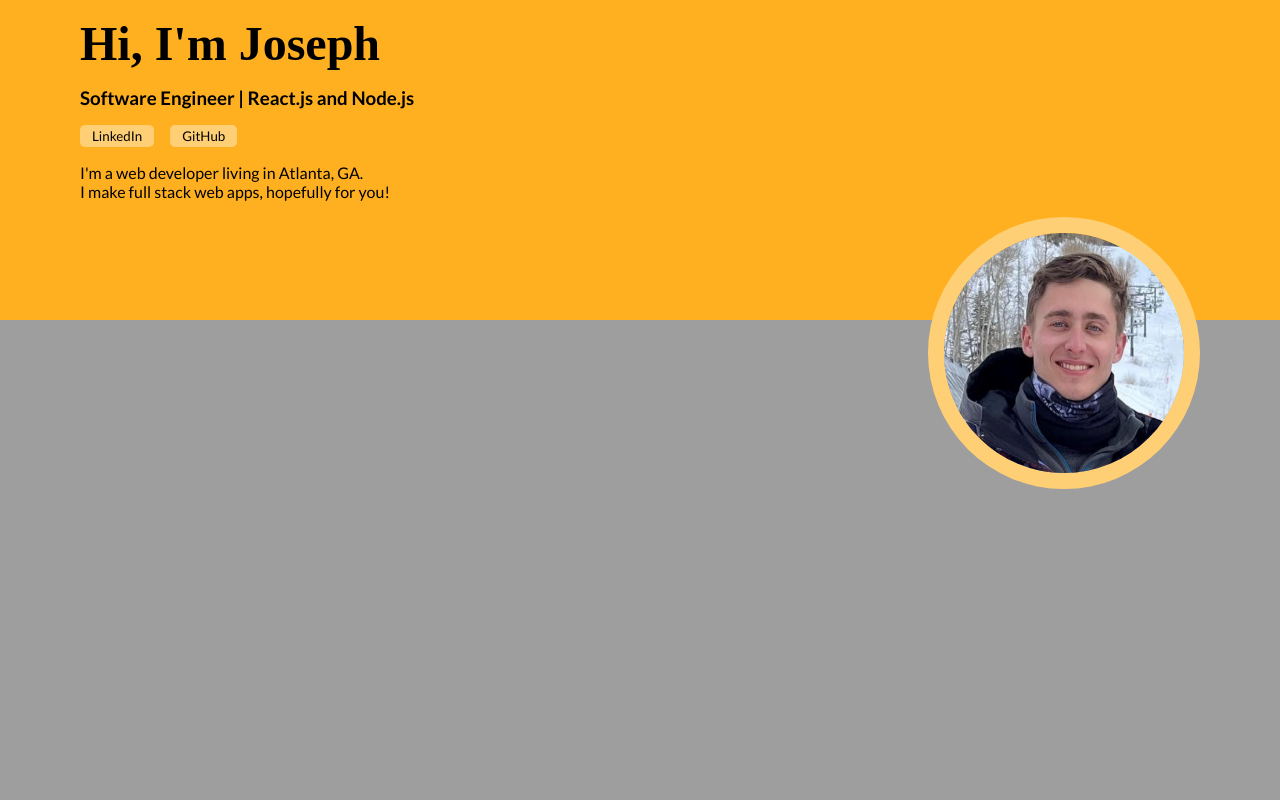
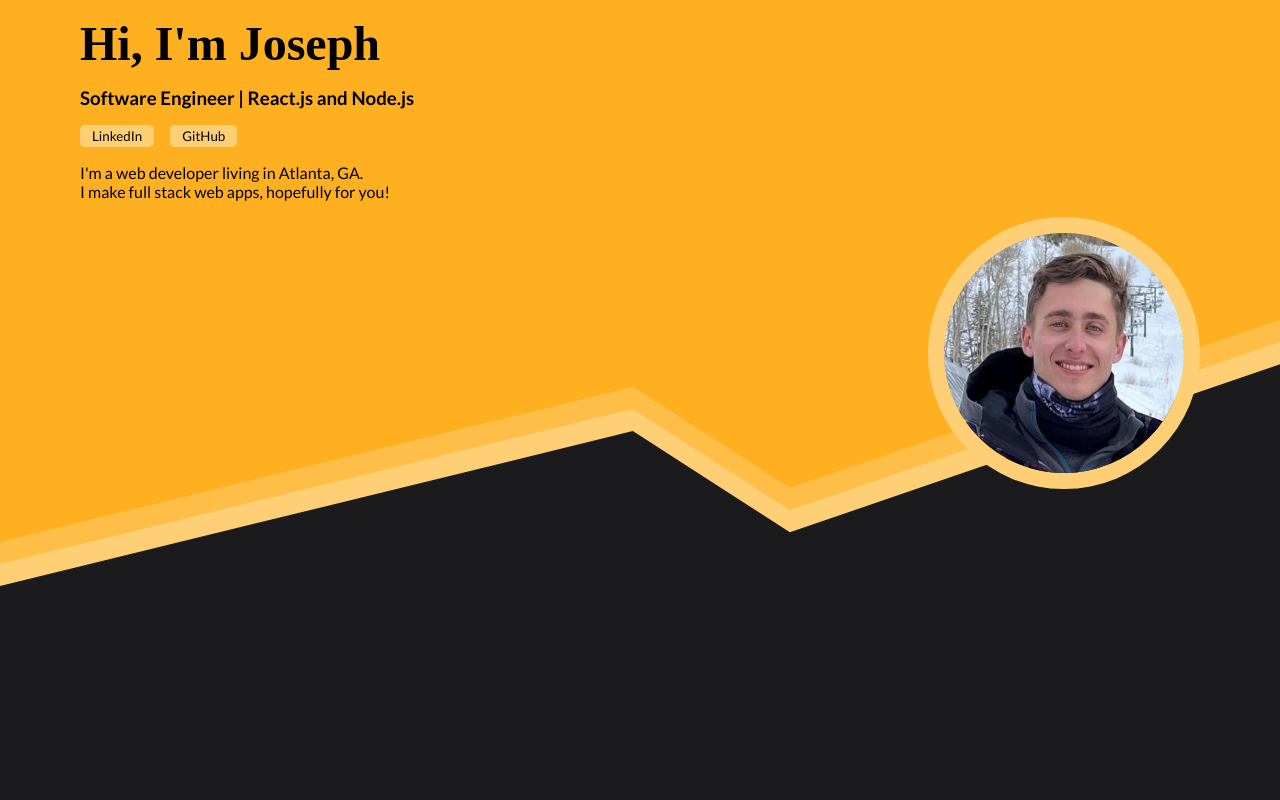
Before and after one commit to jpugmire/jpugmire.github.io, a React (Create React App) app: page / in a window 1280 px wide. Shown: the top 800 px of the page. Built offline with nearby package versions, Linux system fonts and the light colour scheme; a web font is replaced by a local one.

Commit message:
made an oopsie

```diff
--- a/src/components/landing-page/landingPage.css
+++ b/src/components/landing-page/landingPage.css
@@ -8,7 +8,7 @@
     min-height:-webkit-fill-available;
     display: flex;
     flex-direction: column;
-    background-image: url("http://localhost:3000/static/media/vector_final.72bd48881a7dcc1e9dfb.svg#svgView(preserveAspectRatio(none))");
+    background-image: url('../../../public/images/vector_final.svg#svgView(preserveAspectRatio(none))');
     background-size: 100% 60%;
     background-repeat: no-repeat;
     background-position: bottom;
```
